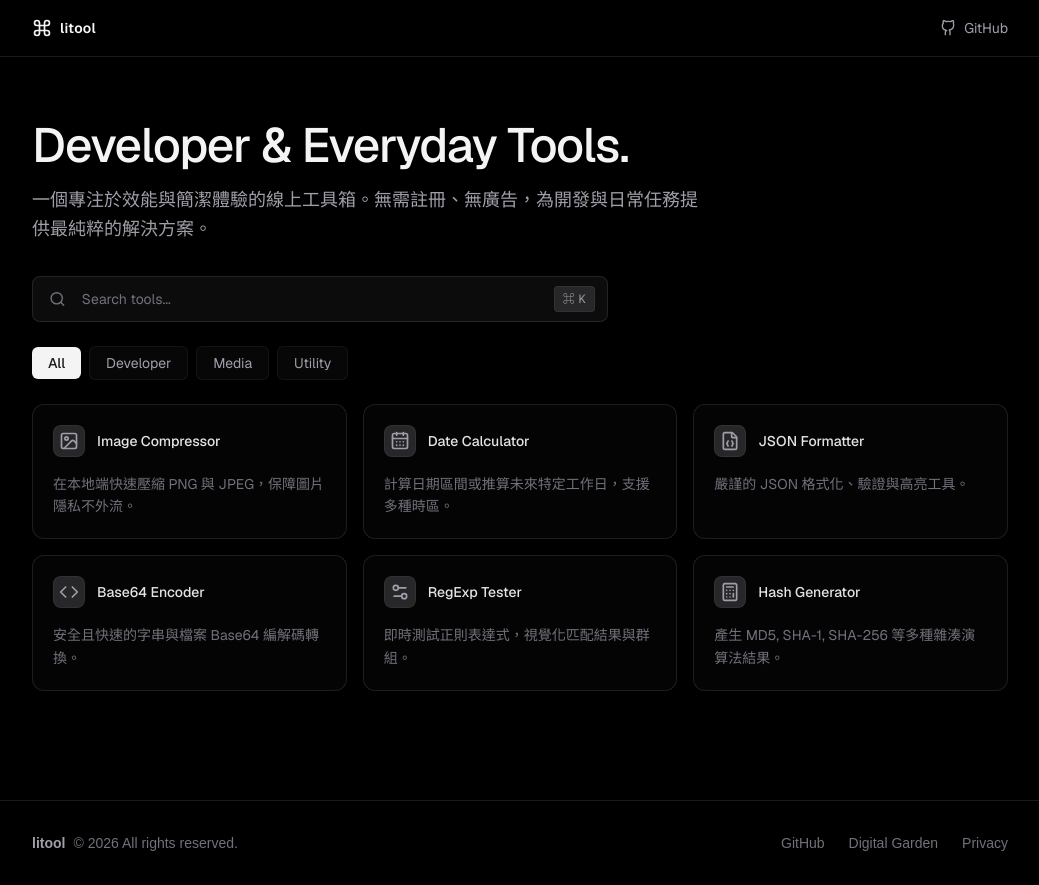
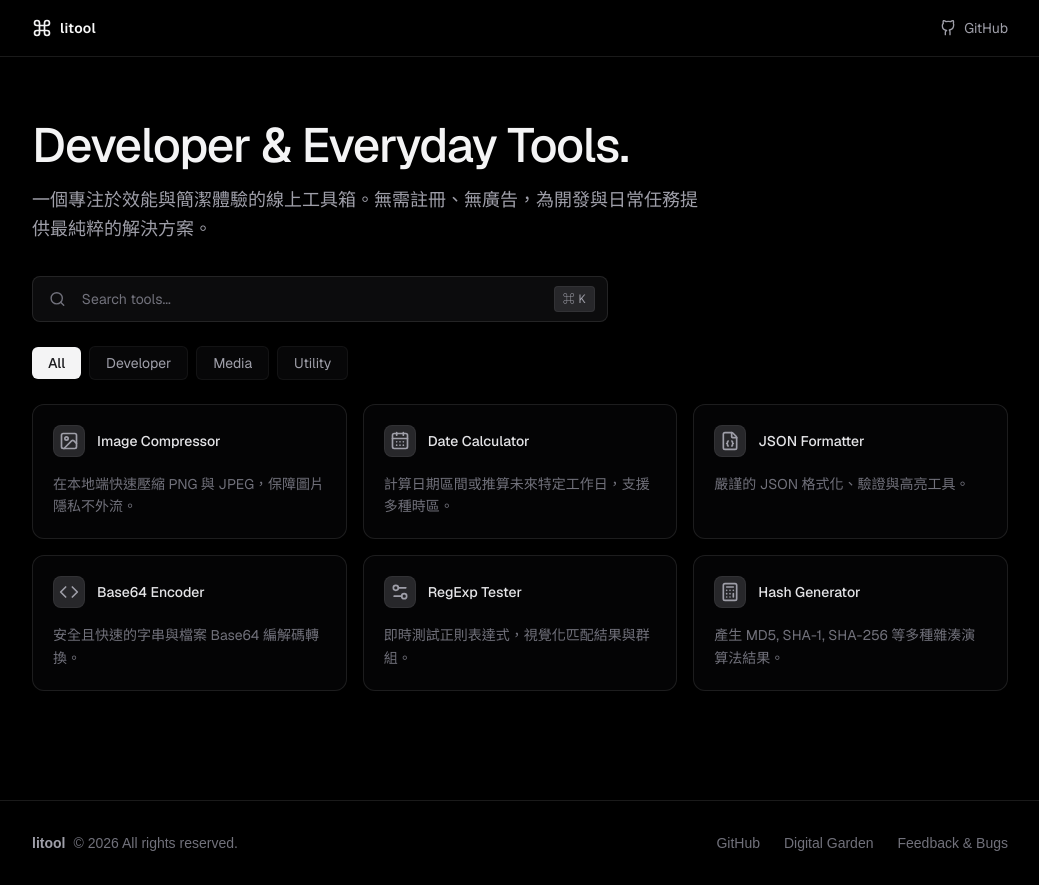
Before and after one commit to liwenchiou/litool, a Next.js app: page / in a window 1280 px wide. Shown: the whole page, without its empty margins (120-1159 px from the left). Built offline with nearby package versions, Linux system fonts and the light colour scheme.

Commit message:
feat(ui): add Feedback & Bugs link to footer

```diff
--- a/src/app/layout.tsx
+++ b/src/app/layout.tsx
@@ -110,8 +110,8 @@
               <a href="https://garden.liwen.studio/" target="_blank" rel="noopener noreferrer" className="hover:text-zinc-200 transition-colors">
                 Digital Garden
               </a>
-              <a href="#" className="hover:text-zinc-200 transition-colors">
-                Privacy
+              <a href="https://github.com/liwenchiou/litool/issues" target="_blank" rel="noopener noreferrer" className="hover:text-zinc-200 transition-colors">
+                Feedback & Bugs
               </a>
             </div>
           </div>
```
